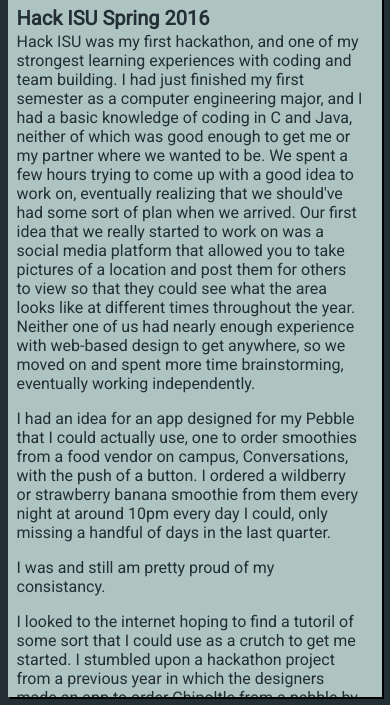
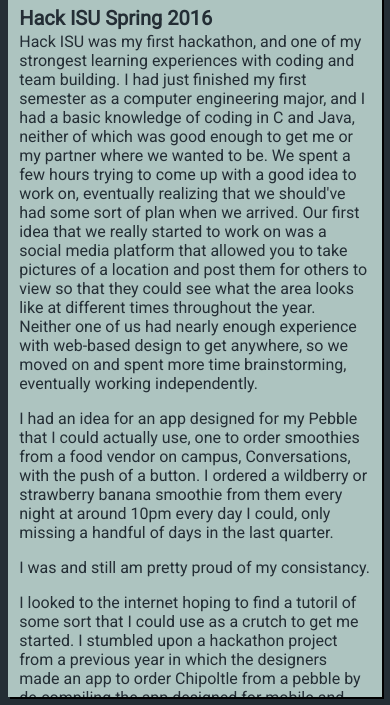
Before and after one commit to nWhitcome/PortfolioSite, a plain HTML site: page projects_page.html in a window 390 px wide. Shown: the part 139-844 px from the top of the page. Drawn offline with Linux system fonts and the light colour scheme.

Commit message:
Changed margins on the sides to make the page look less awkward.

```diff
--- a/general.css
+++ b/general.css
@@ -13,11 +13,19 @@ body{
  }
 
 @media screen and (max-width: 720px){
-    #article_box{ width:98%; }
+    #article_box{
+        width:94%;
+        margin-right: 3%;
+        margin-left: 3%;
+    }
  }
 
 @media screen and (min-width: 720px){
-    #article_box{ width:48%; }
+    #article_box{
+        width:48%;
+        margin-right: 1%;
+        margin-left: 1%;
+    }
  }
 
 @media screen and (max-width: 400px){
@@ -86,9 +94,6 @@ p{
 
 
 #article_box{
-    margin:0 auto;
-    margin-right: 1%;
-    margin-left: 1%;
     float:left;
 }
 
@@ -123,7 +128,6 @@ p{
     bottom: 8px;
     top:135px;
     background:#adc4c0;
-    padding: 0px 15px 15px 5px;
     color: #242E35;
     font-size: 16px;
     box-shadow: 2px 2px #000000;
```
